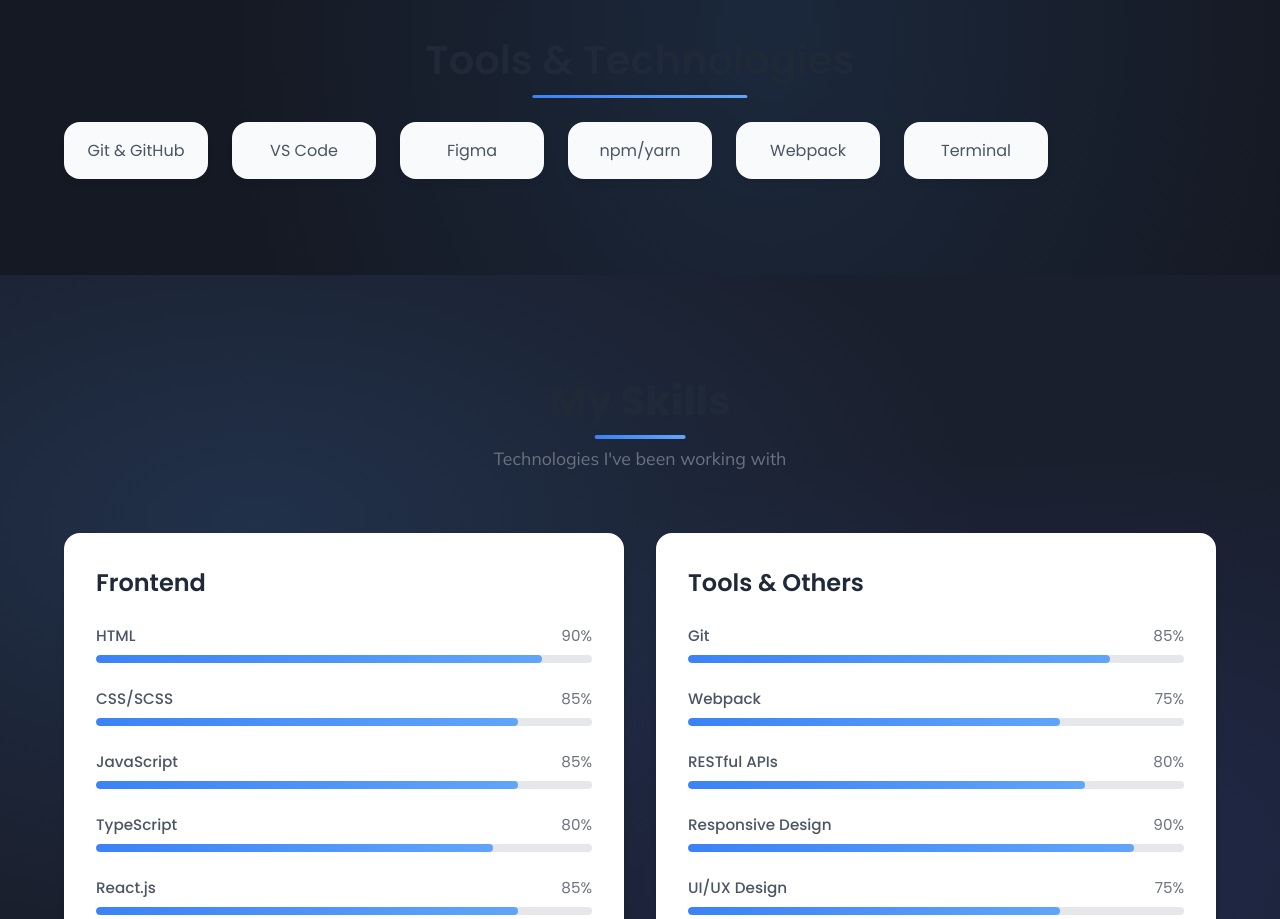
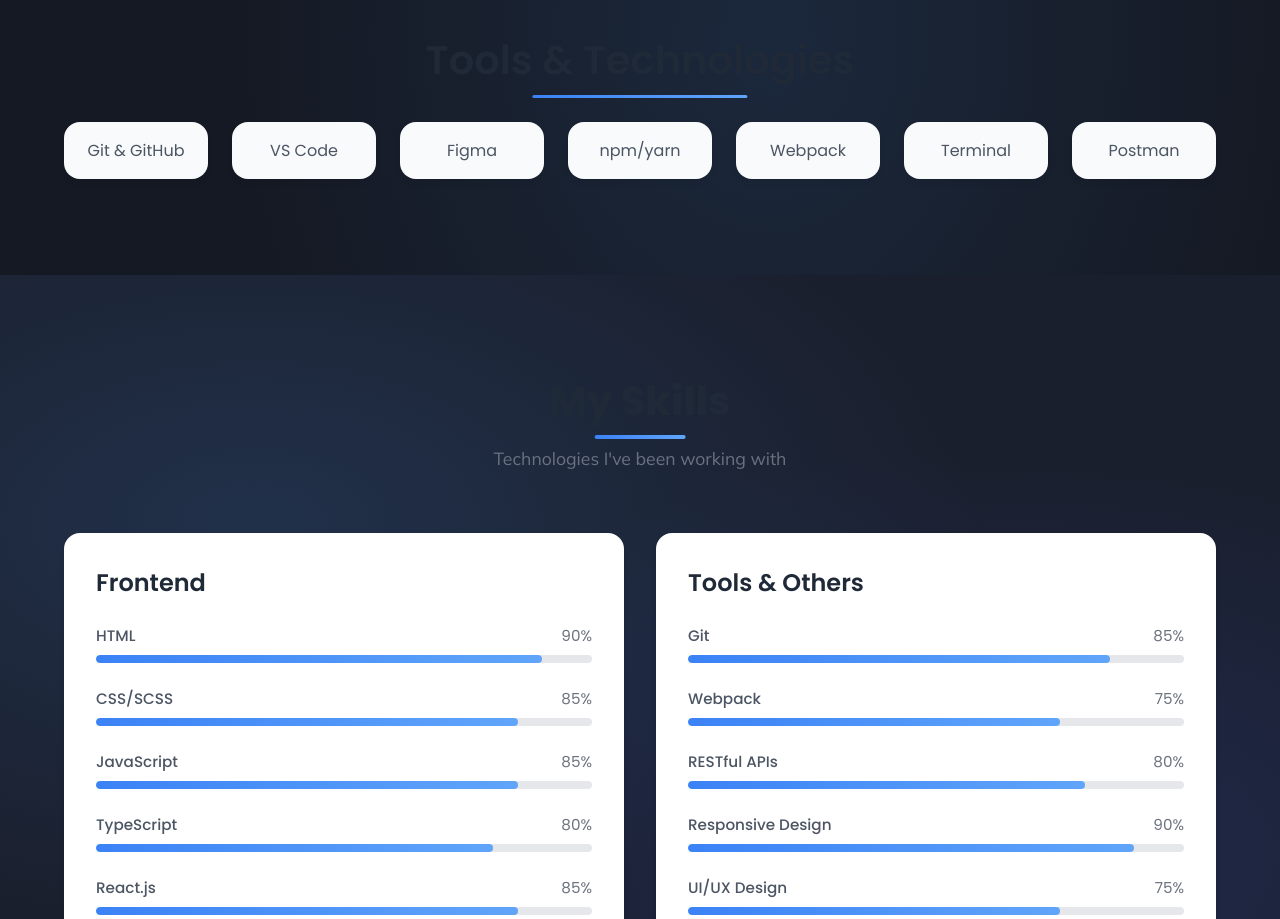
Before and after one commit to Ahmadjon7/Fakeporfolio, a Next.js app: page / in a window 1280 px wide. Shown: the part 1720-2639 px from the top of the page. Built offline with nearby package versions, Linux system fonts and the light colour scheme.

Commit message:
Fixed build issues

```diff
--- a/src/components/About/about.tsx
+++ b/src/components/About/about.tsx
@@ -38,7 +38,8 @@
     'Figma',
     'npm/yarn',
     'Webpack',
-    'Terminal'
+    'Terminal',
+    'Postman',
   ]
 
   const stats = [
```
